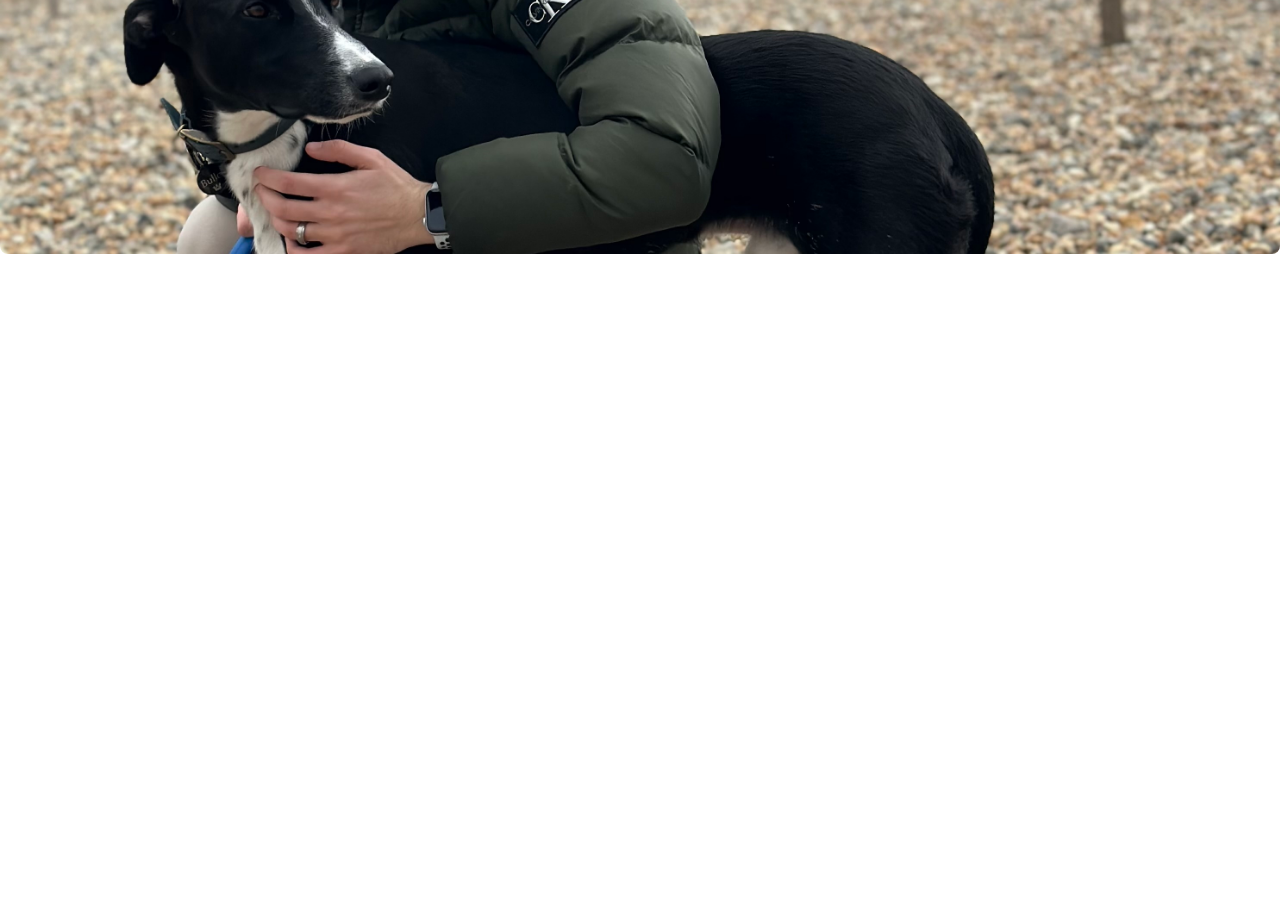
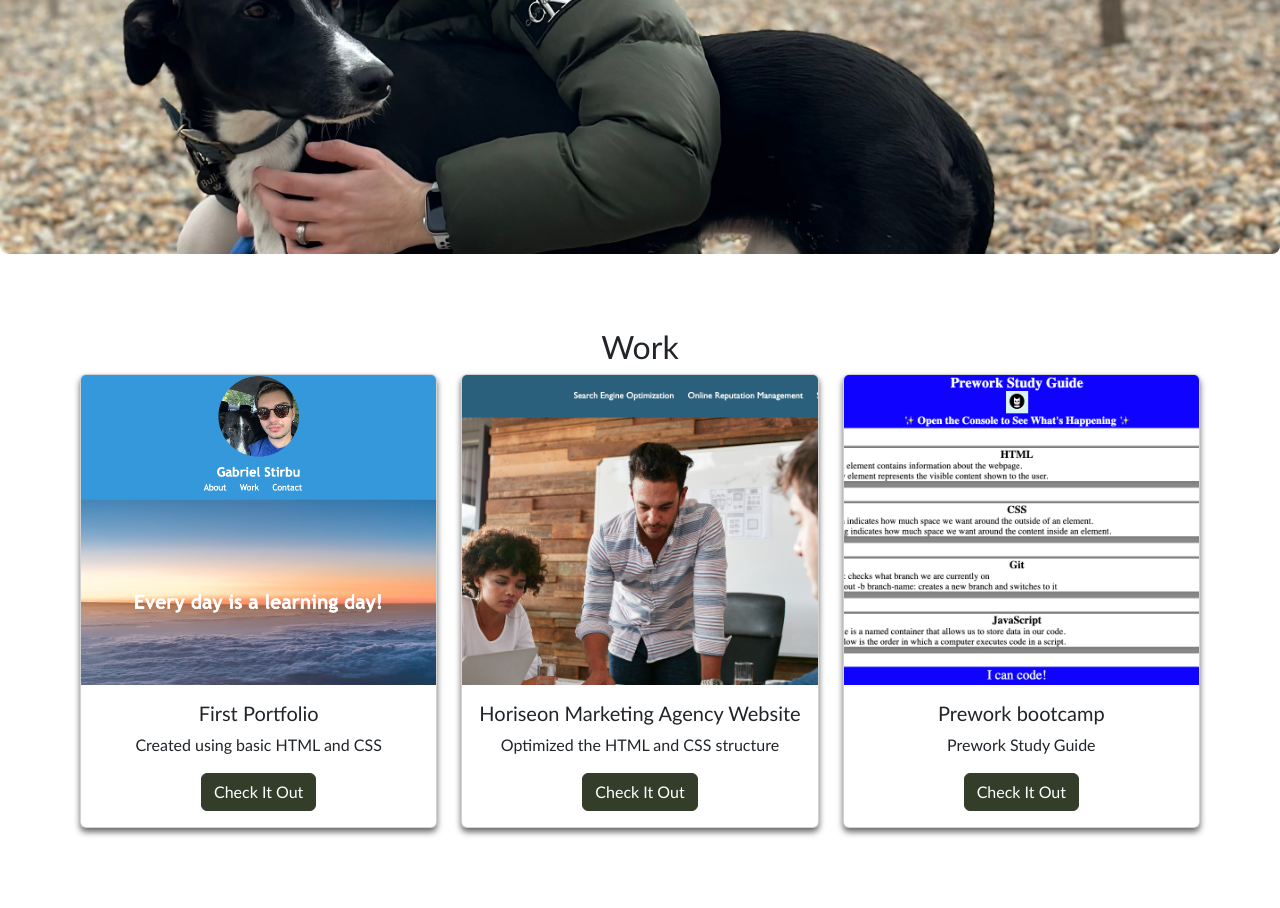
Before and after one commit to gabrielstirbu/portfolio-gabriels-webdev, a plain HTML site: page index.html in a window 1280 px wide. Shown: the part 521-1429 px from the top of the page. Before the commit the page ends 800 px from the top, so only its background shows below. Drawn offline with nearby package versions, Linux system fonts and the light colour scheme.

Commit message:
Work section HTML and CSS completed with bootstrap cards feature

```diff
--- a/css/style.css
+++ b/css/style.css
@@ -69,8 +69,8 @@ body {
   background-repeat: no-repeat;
   height: calc(100vh - 25px);
   display: flex;
+  justify-content: center;
   align-items: center;
-  justify-content: center;
 }
 
 /* Jumbotron copy */
@@ -78,8 +78,8 @@ body {
   width: 70%;
   min-width: 500px;
   max-width: 700px;
+  text-align: center;
   color: #e9ecef;
-  text-align: center;
 }
 
 /* Button */
@@ -90,3 +90,51 @@ body {
   background-color: #333d29 !important;
   border-color: #333d29 !important;
 }
+
+/* Cards */
+.content {
+  padding: 50px;
+}
+
+.sectionHeading {
+  text-align: center;
+}
+
+.showsNear {
+  padding: 0px 30px 30px 30px;
+}
+
+.card {
+  box-shadow: 0 4px 6px rgba(0, 0, 0.1, 0.6);
+  /* Add shadow to the cards */
+}
+
+
+.cardContainer {
+  text-align: center;
+}
+
+/* Content */
+
+#work {
+  color: 283618;
+}
+
+.sideAccent {
+  background: #007bff;
+  width: 15px;
+}
+
+.imageContainer {
+  padding: px;
+}
+
+.valueProp {
+  margin-top: 15px;
+  margin-bottom: 15px;
+}
+
+.card-image {
+  height: 310px;
+  object-fit: cover;
+}
--- a/index.html
+++ b/index.html
@@ -24,10 +24,10 @@
             <div class="collapse navbar-collapse" id="navbarNavDropdown">
                 <ul class="navbar-nav">
                     <li class="nav-item">
-                        <a class="nav-link active" aria-current="page" href="#about">Presentation</a>
+                        <a class="nav-link active" aria-current="page" href="#presentation">Presentation</a>
                     </li>
                     <li class="nav-item">
-                        <a class="nav-link" href="#about">About</a>
+                        <a class="nav-link" href="#about">Contact/About Me</a>
                     </li>
                     <li class="nav-item">
                         <a class="nav-link" href="#work">Work</a>
@@ -49,6 +49,7 @@
     <!-- End navigation bar -->
 
     <!-- Hero Section -->
+    <section class="hero-banner" id="presentation">
         <div class="p-5 mb-4 bg-body-tertiary rounded-3 meBackground">
             <div class="container-fluid py-5 jumboCopy">
                 <h1 class="display-5 fw-bold">Gabriel Stirbu</h1>
@@ -57,11 +58,58 @@
                         type="button">Save one TODAY! </button> </a>
             </div>
         </div>
+    </section>
     <!--End Hero Section-->
 
-    <!--Showcase Work-->
+    <!-- Cards -->
+    <div class="container-fluid content" id="work">
+        <h2 class="sectionHeading">Work</h2>
+        <div class="row showsNear">
 
-    <!--End Showcase Work-->
+            <!-- Card 1 -->
+            <div class="cardContainer col-lg-4 col-md-4 col-sm-12">
+                <div class="card">
+                    <img src="images/Work 1.png" class="card-img-top card-image" alt="Portfolio Image">
+                    <div class="card-body">
+                        <h5 class="card-title">First Portfolio</h5>
+                        <p class="card-text">Created using basic HTML and CSS</p>
+                        <a href="https://gabrielstirbu.github.io/personal-portfolio/" target="_blank"
+                            class="btn btn-primary">Check It Out</a>
+                    </div>
+                </div>
+            </div>
+            <!-- End card 1 -->
+
+            <!-- Card 2 -->
+            <div class="cardContainer col-lg-4 col-md-4 col-sm-12">
+                <div class="card">
+                    <img src="images/work 2.png" class="card-img-top card-image" alt="Marketing Website">
+                    <div class="card-body">
+                        <h5 class="card-title">Horiseon Marketing Agency Website</h5>
+                        <p class="card-text">Optimized the HTML and CSS structure</p>
+                        <a href="https://gabrielstirbu.github.io/marketingweb-accessible-rework/" target="_blank"
+                            class="btn btn-primary">Check It Out</a>
+                    </div>
+                </div>
+            </div>
+            <!-- End card 2 -->
+
+            <!-- Card 3 -->
+            <div class="cardContainer col-lg-4 col-md-4 col-sm-12">
+                <div class="card">
+                    <img src="images/work 3.png" class="card-img-top card-image" alt="Prework bootcamp">
+                    <div class="card-body">
+                        <h5 class="card-title">Prework bootcamp</h5>
+                        <p class="card-text">Prework Study Guide</p>
+                        <a href="https://gabrielstirbu.github.io/prework-study-guide/" target="_blank"
+                            class="btn btn-primary">Check It Out</a>
+                    </div>
+                </div>
+            </div>
+            <!-- End card 3 -->
+        </div>
+    </div>
+    <!-- End cards -->
 
 
     <!-- Contact / About me-->
```
Also changed, not shown: images/Work 1.png (added), images/work 2.png (added), images/work 3.png (added), 2 other files. Lines whose indentation alone changed are shown as unchanged.
